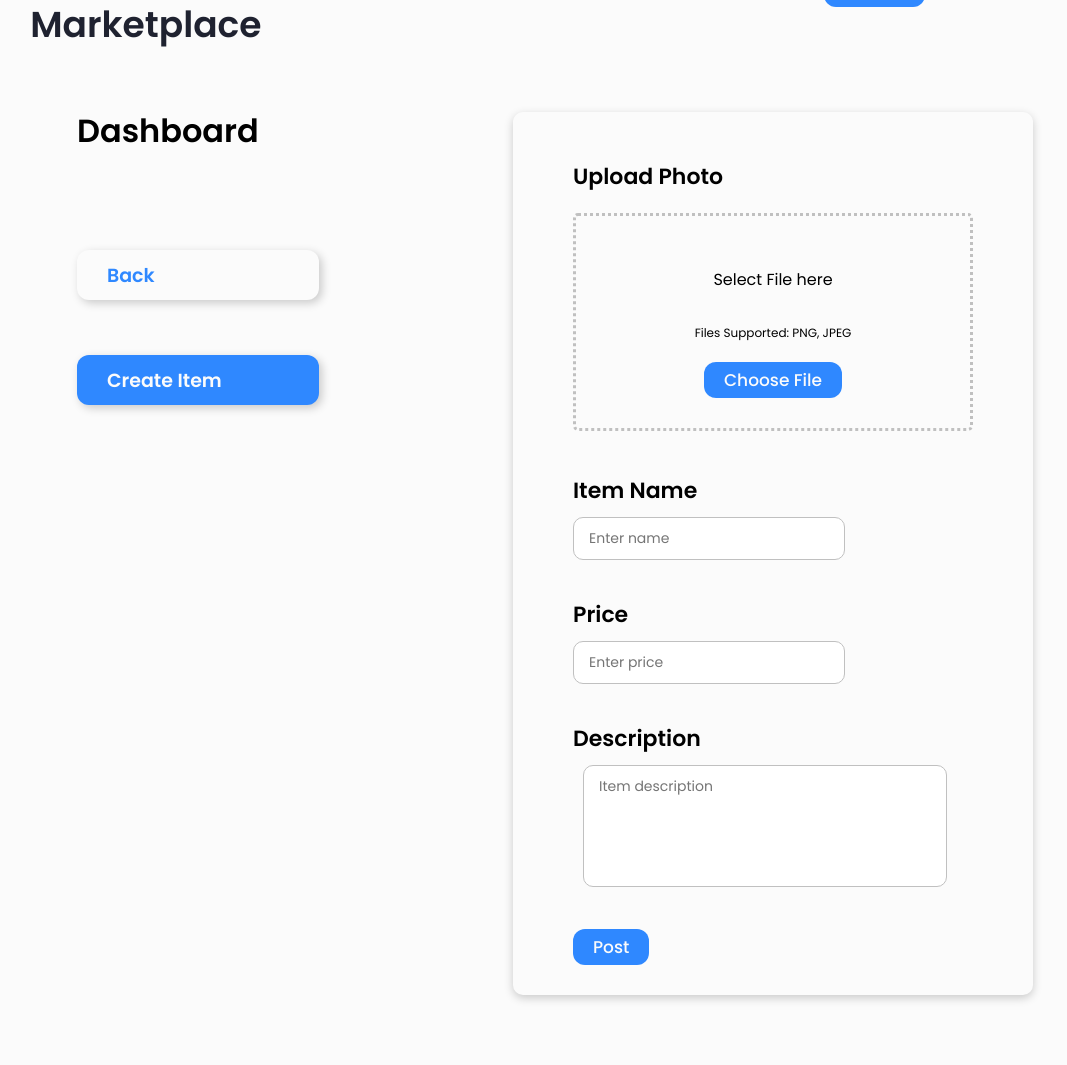
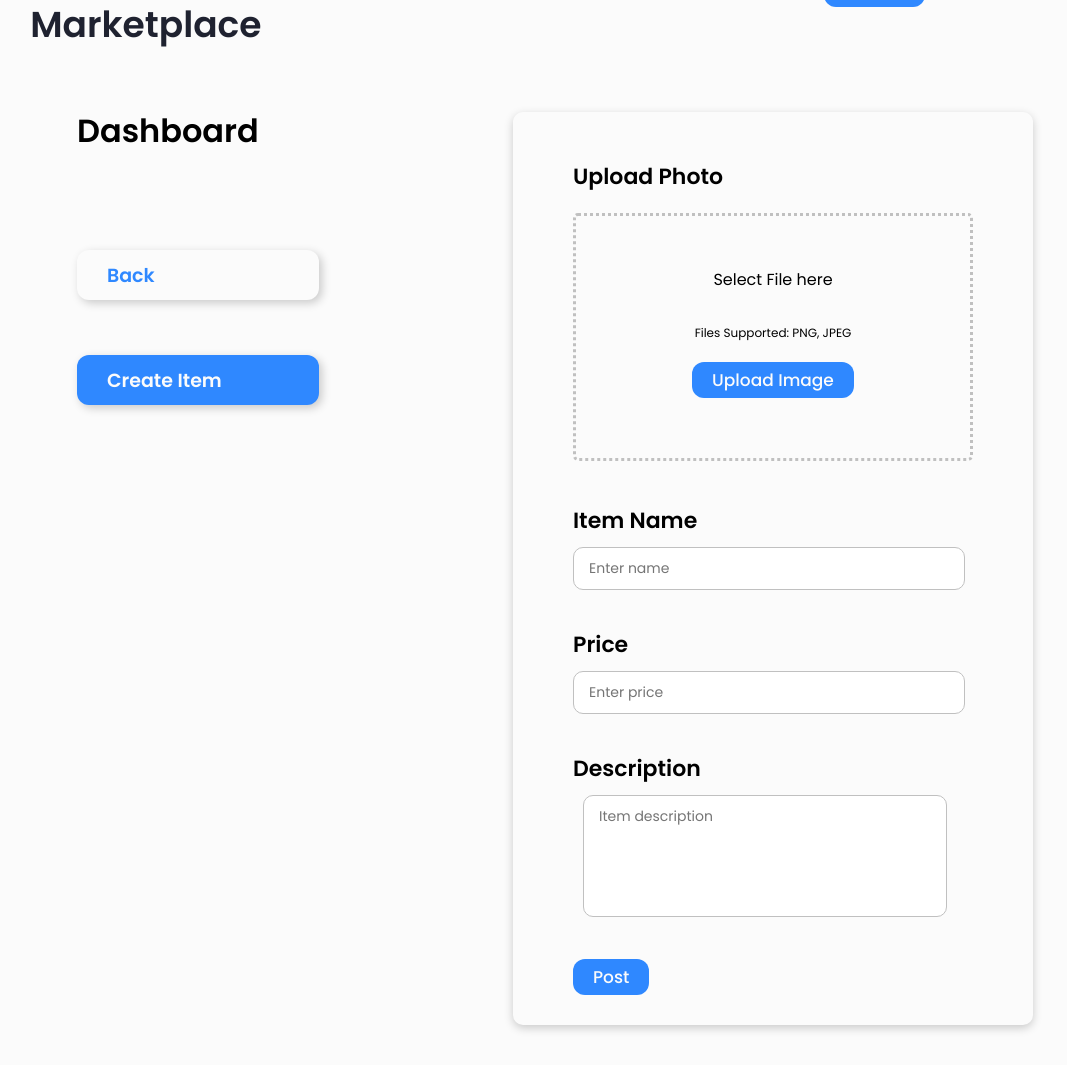
Before and after one commit to atakux/College-Marketplace, a Flask app: page /sell in a window 1280 px wide. Shown: the part 135-1200 px from the top of the page, without its empty margins (53-1120 px from the left). Run offline with Flask 2, Linux system fonts and the light colour scheme; the visitor is signed in with stand-in values (Sample User, id 1); data comes from the database, SQL or seed files in the repository.

Commit message:
Image Upload Possible Fix

```diff
--- a/main.py
+++ b/main.py
@@ -131,21 +131,23 @@ def login():
                 if bcrypt.checkpw(bytes(password, encoding='utf8'), user_data['user_password']):
                     session['user_id'] = user_data['user_id']
                     print("successful login")
-                    return redirect('/')
+                    return redirect(url_for('home'))
                 else:
+                    redirect(url_for('login'))
                     flash("The username and/or password is incorrect, please try again.")
             except Exception as ex:
+                redirect(url_for('login'))
                 flash("The username and/or password is incorrect, please try again.")
                 print("error" + str(ex))
         return render_template('signin.html')
     else:
-        return redirect('/home')
+        return redirect(url_for('home'))
 
 @app.route('/logout')
 def logout():
     if get_login_user_data() != None:
         session.pop('user_id')
-    return redirect('/login')
+    return redirect(url_for('login'))
 
 
 # for testing
@@ -210,7 +212,7 @@ def sign_up():
                 flash(f"There is already an account with email {email}. Please login or use different email.")
                 return render_template('signup.html')
             elif dup_user_name == True:
-                print("Duplicate Email")
+                print("Duplicate Username")
                 flash(f"Username {user_name} is taken, please choose different username.")
                 return render_template('signup.html')
             elif valid_zip['status'] == 'ZERO_RESULTS':
@@ -226,7 +228,7 @@ def sign_up():
                 engine.execute("INSERT INTO user (user_name, user_email, user_zip, "
                             "user_password) VALUES (?, ?, ?, ?);",
                             (user_name, email, address, hashed_pass))
-                return redirect('/login')
+                return redirect(url_for('login'))
         return render_template('signup.html')
     else:
         return redirect('buy_sell')
@@ -241,7 +243,7 @@ def buy_sell():
     if user_data != None:
         return render_template('buy_or_sell_page.html')
     else:
-        return redirect('/login')
+        return redirect(url_for('login'))
 
 
 @app.route('/item/<int:id>')
@@ -267,7 +269,7 @@ def get_item(id: int):
 
         return render_template('itempage.html', item=item_data, seller=seller_data, user_zip=user_place_id, seller_zip=seller_place_id, distance=distance_miles, API_KEY=API_KEY)
     else:
-        return redirect('/login')
+        return redirect(url_for('login'))
 
 
 @app.route('/user/<seller_id>', methods=['POST', 'GET'])
@@ -342,11 +344,11 @@ def send_email(seller_id: str):
                 server.sendmail(
                     sender_email, receiver_email, message.as_string()
                 )
-            return redirect('/buy_sell')
+            return redirect(url_for('home'))
         else:
             return render_template('send_email.html', seller_data=seller_data, buyer_data=buyer_data)
     else:
-        return redirect('/login')
+        return redirect(url_for('login'))
 
 
 @app.route('/send_report/<int:id>')
@@ -373,7 +375,7 @@ def send_report(id: int):
         smtp.quit()
         return "report sent!!"
     else:
-        return redirect('/login')
+        return redirect(url_for('login'))
 
 
 @app.route('/review/<int:id>', methods=["GET", "POST"])
@@ -383,7 +385,7 @@ def submit_review(id: int):
         connection = None
         id_num = 0
         if user_data is None:
-            return redirect('/error')
+            return redirect(url_for('error'))
         if request.method == 'POST':
             score = request.form.get('score', 'default score')
             rev_content = request.form.get('reviewContent', 'default content')
@@ -391,7 +393,7 @@ def submit_review(id: int):
             "VALUES (?, ?, ?, ?);", (int(score), rev_content, id, user_data["user_id"]))
         return render_template('review.html')
     else:
-        return redirect('/login')
+        return redirect(url_for('login'))
 
 
 
@@ -408,30 +410,39 @@ def sell_item():
         return 'adding item please wait a moment'''
     if user_data != None:
         if request.method == 'POST':
+            #Get Data
             item_name = request.form.get('name', 'default item name')
             price = request.form.get('price', 'default price')
             description = request.form.get('itemDesc', 'default description')
+
+            #Commit to Databse
+            engine.execute("INSERT INTO item (item_name, item_price, item_description, seller_id, active) "
+            "VALUES (?, ?, ?, ?, ?);", (item_name, price, description, user_data['user_id'], 1))
+
             id_num = 0
             try:
                 connection = engine.connect()
                 cursor = connection.execute("SELECT count(*) from item;")
                 result = cursor.scalar()
-                id_num = int(result) + 1
+                id_num = int(result)
             except:
                 print("something went wrong")
             finally:
                 if not connection.closed:
                     cursor.close()
                     connection.close()
-            engine.execute("INSERT INTO item (item_name, item_price, item_description, seller_id, active) "
-            "VALUES (?, ?, ?, ?, ?);", (item_name, price, description, user_data['user_id'], 1))
+
+            print(id_num)
+
+
             photo = request.files['photo']
             filename = '{}.png'.format(id_num)
+
             photo.save(os.path.join(app.config['UPLOAD_FOLDER'], filename))
-            return redirect('/home')
+            return redirect(url_for('home'))
         return render_template('post_item.html')
     else:
-        return redirect('/login')
+        return redirect(url_for('login'))
 
 
 @app.route('/chat/<int:id>', methods=['POST', 'GET'])
--- a/static/css/create_item.css
+++ b/static/css/create_item.css
@@ -97,12 +97,22 @@
     display: inline-block;
 }
 
+.btn-wrapper label {
+    text-decoration: none;
+    background-color: var(--dodger-blue);
+    color: var(--alabaster);
+    border: none;
+    border-radius: 12px;
+    outline: none;
+    cursor: pointer;
+    font-size: 17px;
+    font-weight: 500;
+    padding: 5px 20px;
+    cursor: pointer;
+}
+
 .btn-wrapper input[type=file] {
-    font-size: 100px;
-    position: absolute;
-    left: 0;
-    top: 0;
-    opacity: 0;
+    display: none;
 }
 
 button {
@@ -123,7 +133,7 @@ input {
     margin-top: 10px;
     font-size: 14px;
     margin-bottom: 20px;
-    width: 60%;
+    width: 90%;
     border: 1.5px solid var(--silver);
     border-radius: 10px;
     padding: 10px 15px;
--- /dev/null
+++ b/static/images/create_folder.txt
@@ -0,0 +1 @@
+This is literally only here to make sure the image folder gets created.
--- a/templates/post_item.html
+++ b/templates/post_item.html
@@ -16,9 +16,10 @@
                     </header>
                     <p>Files Supported: PNG, JPEG</p>
                     <div class="btn-wrapper">
-                        <button class="btn">Choose File</button>
-                        <input type="file" id="photo" for="photo" name="photo" accept=".png,.jpeg">
+                        <label for="photo">Upload Image</label>
+                        <input type="file" id="photo" for="photo" name="photo" accept=".png,.jpeg,.jpg" onchange='updateFile()'>
                     </div>
+                    <p id="file_name"></p>
                 </div>
                 <label for="item name">Item Name</label>
                 <div>
@@ -36,4 +37,15 @@
             </div>
         </div>
     </form>
+
+    <script>
+        file_name = document.getElementById('file_name');
+        photo_input = document.getElementById('photo');
+
+        function updateFile() {
+            var filename = photo_input.value.replace(/^.*[\\\/]/, '')
+            file_name.innerHTML = filename;
+        }
+
+    </script>
 {% endblock content %}
--- a/templates/signup.html
+++ b/templates/signup.html
@@ -133,7 +133,7 @@
 
                     <div class="login-signup">
                         <span class="text">Already a member?
-                          <a href="/" class="text login-link">Login Here</a>
+                          <a href="/login" class="text login-link">Login Here</a>
                         </span>
                     </div>
                 </form>
```
